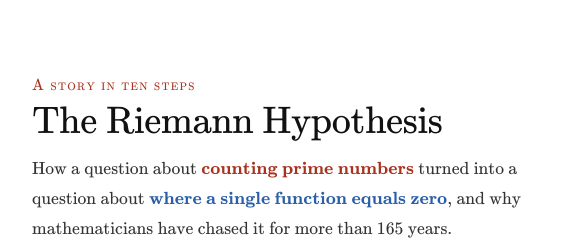
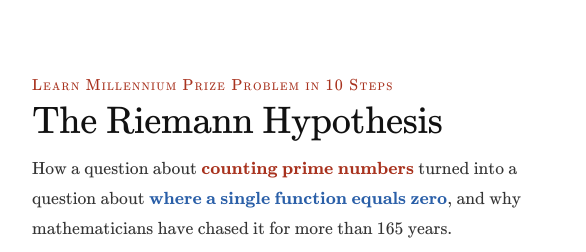
Before and after one commit to rahmanziaur/riemann, a plain HTML site: page index.html in a window 1280 px wide. Shown: the top 252 px of the page, 224-810 px from the left. Drawn offline with nearby package versions, Linux system fonts and the light colour scheme.

Commit message:
Update index.html

```diff
--- a/index.html
+++ b/index.html
@@ -112,7 +112,7 @@ footer ol{padding-left:1.2rem}
 
 <header class="hero">
   <div>
-    <div class="kicker">A story in ten steps</div>
+    <div class="kicker">Learn Millennium Prize Problem in 10 Steps</div>
     <h1>The Riemann Hypothesis</h1>
     <p class="lede">How a question about <b class="r">counting prime numbers</b> turned into a question about <b class="bl">where a single function equals zero</b>, and why mathematicians have chased it for more than 165 years.</p>
     <p class="small">Every chart is interactive: drag the sliders, hover over the points. Each step can be collapsed or expanded by clicking its title.</p>
```
